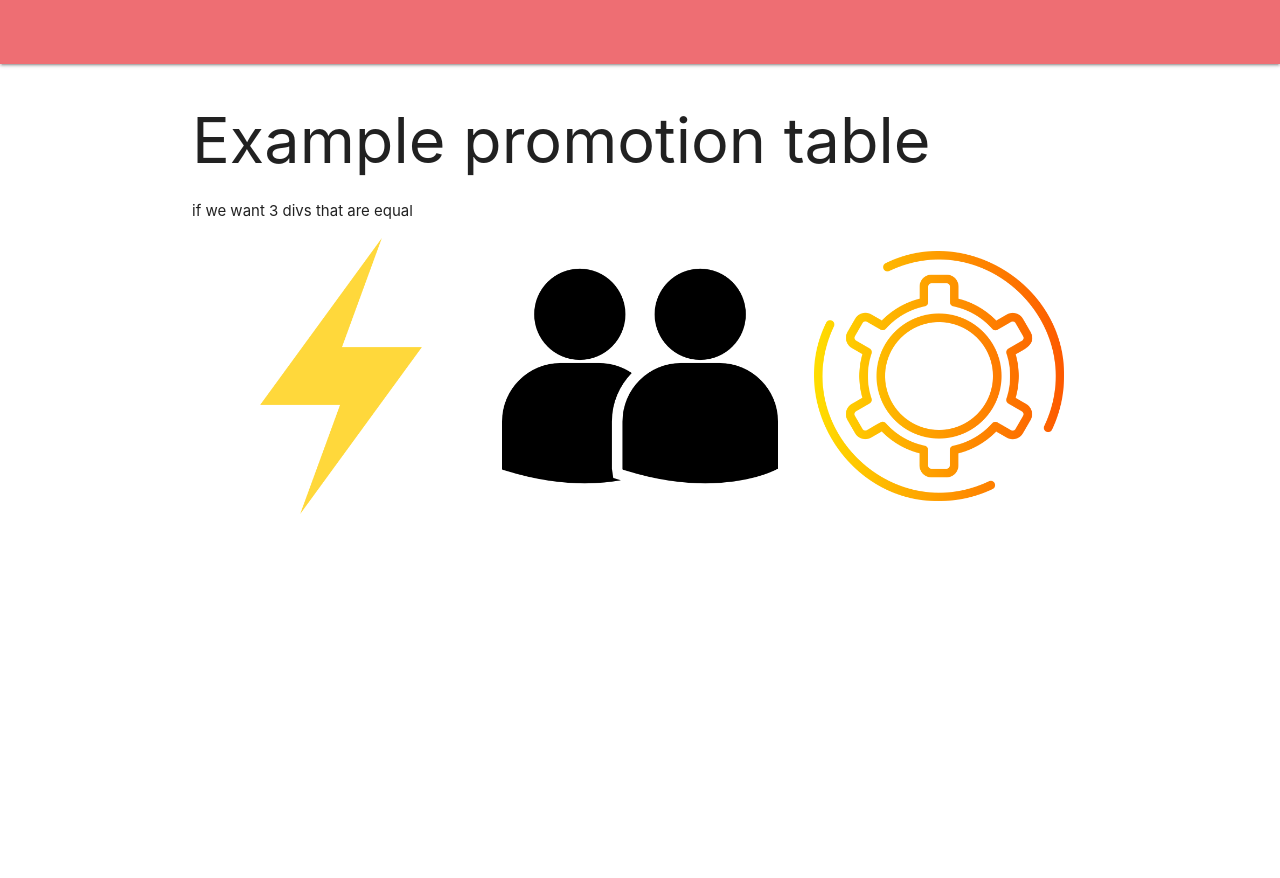
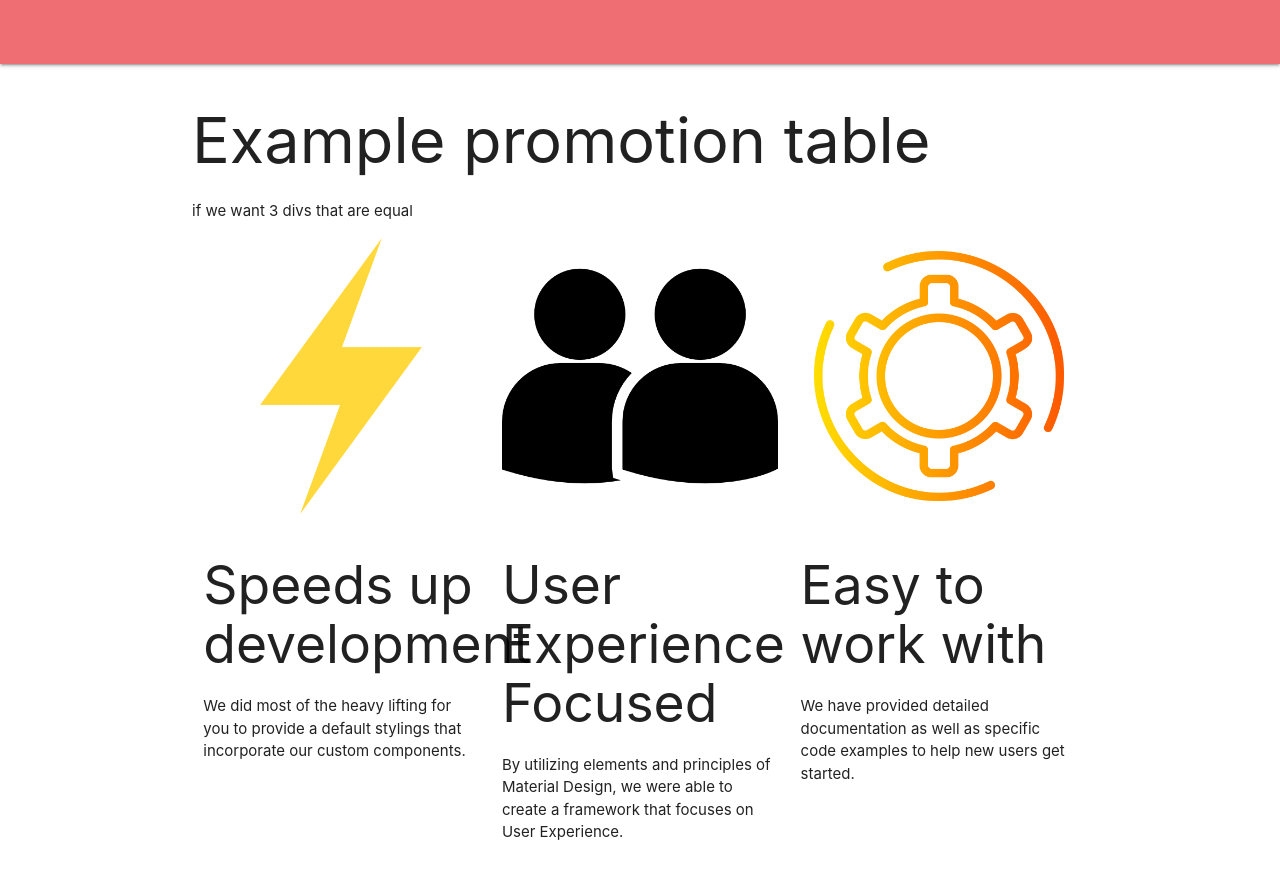
Before and after one commit to romVeronica/Uma-demo, a plain HTML site: page index.html in a window 1280 px wide. Before the commit the page ends 800 px from the top, so only its background shows below. Drawn offline with nearby package versions, Linux system fonts and the light colour scheme.

Commit message:
utilizando imagenes y textos

```diff
--- a/index.html
+++ b/index.html
@@ -19,12 +19,24 @@
      <div class="row">
          <div class="col s4">
           <img class="responsive-img" src="imgs/ligero.png" alt="">
+          <h2>Speeds up development</h2>
+          <p>
+            We did most of the heavy lifting for you to provide a default stylings that incorporate our custom components.
+          </p>
          </div>
          <div class="col s4">
           <img class="responsive-img" src="imgs/silueta-de-usuarios-de-pareja.png" alt="">
+          <h2>User Experience Focused</h2>
+          <p>
+            By utilizing elements and principles of Material Design, we were able to create a framework that focuses on User Experience.
+          </p>
           </div>
          <div class="col s4">
           <img class="responsive-img"src="imgs/engranaje-de-metal.png" alt="">
+          <h2>Easy to work with</h2>
+          <p>
+            We have provided detailed documentation as well as specific code examples to help new users get started.
+          </p>
          </div>
         </div>
      </div>
```
